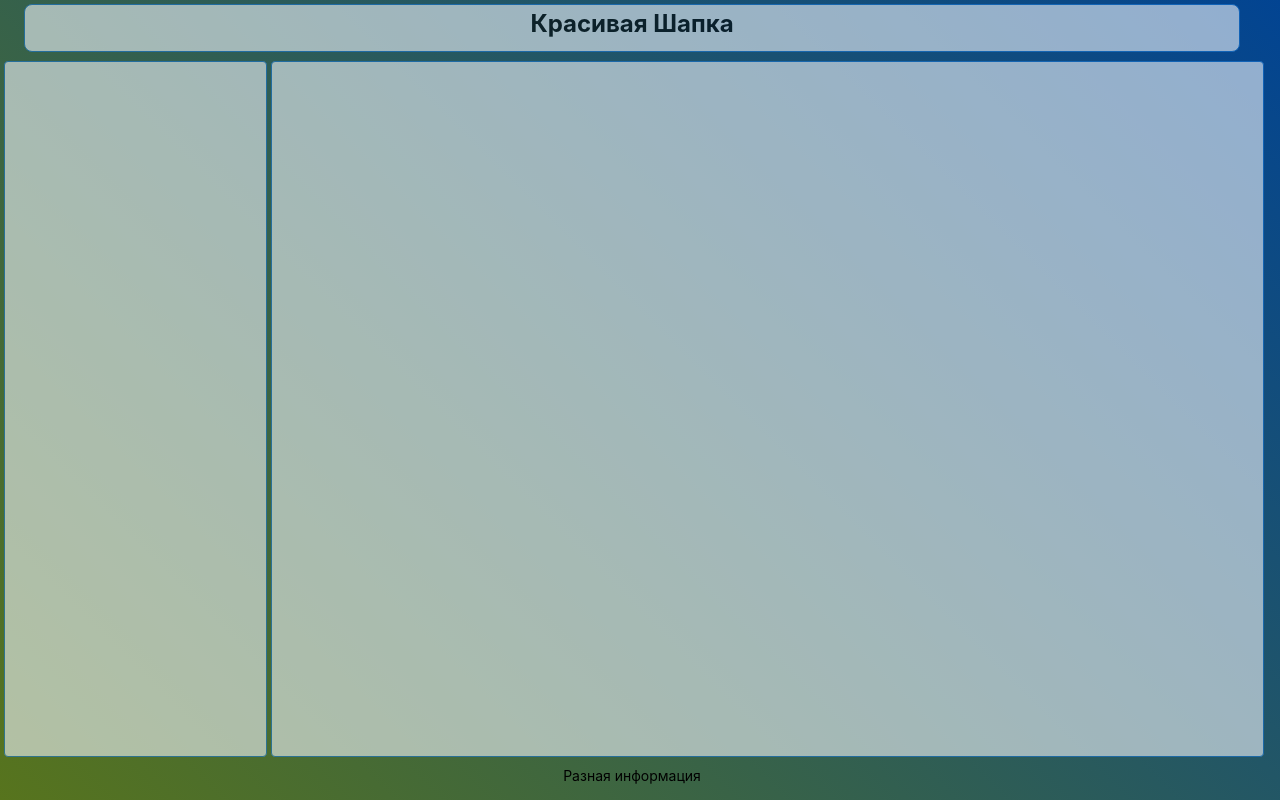
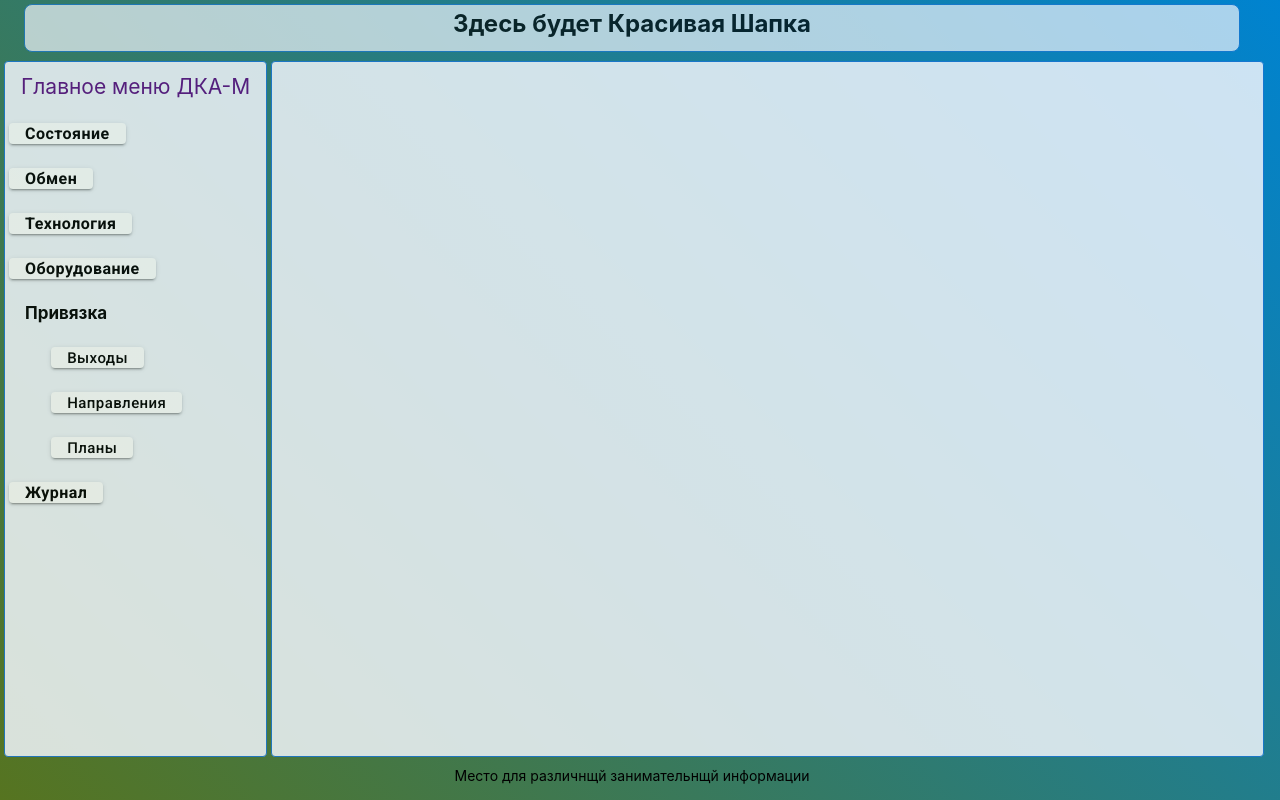
Before and after one commit to andrey-omsk-63/ASDU-dka-m, a React (Create React App) app: page / in a window 1280 px wide. Built offline with nearby package versions, Linux system fonts and the light colour scheme; the HTML template or start-up script is replaced by a standard one.

Commit message:
'1703evn'

```diff
--- a/src/App.tsx
+++ b/src/App.tsx
@@ -2,8 +2,8 @@ import React from 'react';
 
 import Grid from '@mui/material/Grid';
 import Box from '@mui/material/Box';
-//import Stack from '@mui/material/Stack';
-//import Button from '@mui/material/Button';
+import Stack from '@mui/material/Stack';
+import Button from '@mui/material/Button';
 //import TabContext from '@mui/lab/TabContext';
 //import TabPanel from '@mui/lab/TabPanel';
 //import Modal from '@mui/material/Modal';
@@ -22,7 +22,7 @@ const App = () => {
     marginLeft: 3,
     height: '6vh',
     backgroundColor: '#F1F5FB',
-    opacity: 0.6,
+    opacity: 0.7,
   };
 
   const styleAppMenu = {
@@ -32,7 +32,7 @@ const App = () => {
     marginLeft: 0.5,
     height: '87vh',
     backgroundColor: '#F1F5FB',
-    opacity: 0.6,
+    opacity: 0.85,
   };
 
   const styleAppPodv = {
@@ -46,6 +46,27 @@ const App = () => {
     fontSize: 24,
     textAlign: 'center',
     p: 0.5,
+  };
+
+  const styleButt01 = {
+    fontSize: 16,
+    maxHeight: '21px',
+    minHeight: '21px',
+    marginTop: 3,
+    backgroundColor: 'white',
+    color: 'black',
+    textAlign: 'left',
+    textTransform: 'unset !important',
+  };
+
+  const styleButt02 = {
+    fontSize: 15,
+    maxHeight: '21px',
+    minHeight: '21px',
+    marginTop: 3,
+    backgroundColor: 'white',
+    color: 'black',
+    textTransform: 'unset !important',
   };
 
   // const styleApp01 = {
@@ -165,25 +186,99 @@ const App = () => {
 
   // const [value, setValue] = React.useState('0');
 
+  const [value, setValue] = React.useState('0');
+
   return (
     <>
-      <Grid container sx={{ height: '100vh', }}>
+      <Grid container sx={{ height: '100vh' }}>
         <Grid item xs={12} sx={styleAppMulka}>
           <Box sx={styleHeader}>
-            <b>Красивая Шапка</b>
+            <b>Здесь будет Красивая Шапка</b>
           </Box>
         </Grid>
-        <Grid container sx={{ marginRight: 2, }}>
+        <Grid container sx={{ marginRight: 2 }}>
           <Grid item xs={2.5} sx={styleAppMenu}>
+            <Grid item sx={{ padding: 0.5 }}>
+              <Stack direction="column">
+                <Box sx={{ fontSize: 21, marginTop: 1, textAlign: 'center', color: '#5B1080' }}>
+                  Главное меню ДКА-М
+                </Box>
+                <Grid container>
+                  <Grid item xs>
+                    <Button sx={styleButt01} variant="contained" onClick={() => setValue('1')}>
+                      <b>Состояние </b>
+                    </Button>
+                  </Grid>
+                </Grid>
+                <Grid container>
+                  <Grid item xs>
+                    <Button sx={styleButt01} variant="contained" onClick={() => setValue('1')}>
+                      <b>Обмен </b>
+                    </Button>
+                  </Grid>
+                </Grid>
+                <Grid container>
+                  <Grid item xs>
+                    <Button sx={styleButt01} variant="contained" onClick={() => setValue('1')}>
+                      <b>Технология </b>
+                    </Button>
+                  </Grid>
+                </Grid>
+                <Grid container>
+                  <Grid item xs>
+                    <Button sx={styleButt01} variant="contained" onClick={() => setValue('1')}>
+                      <b>Оборудование </b>
+                    </Button>
+                  </Grid>
+                </Grid>
+                <Grid container>
+                  <Grid item xs>
+                    <Box sx={{ fontSize: 17, marginTop: 3, marginLeft: 2 }}>
+                      <b>Привязка </b>
+                    </Box>
+                  </Grid>
+                </Grid>
 
+                <Grid container>
+                  <Grid item xs={2}></Grid>
+                  <Grid item xs={10}>
+                    <Button sx={styleButt02} variant="contained" onClick={() => setValue('1')}>
+                      Выходы
+                    </Button>
+                  </Grid>
+                </Grid>
+                <Grid container>
+                  <Grid item xs={2}></Grid>
+                  <Grid item xs={10}>
+                    <Button sx={styleButt02} variant="contained" onClick={() => setValue('1')}>
+                      Направления
+                    </Button>
+                  </Grid>
+                </Grid>
+                <Grid container>
+                  <Grid item xs={2}></Grid>
+                  <Grid item xs={10}>
+                    <Button sx={styleButt02} variant="contained" onClick={() => setValue('1')}>
+                      Планы
+                    </Button>
+                  </Grid>
+                </Grid>
+
+                <Grid container>
+                  <Grid item xs>
+                    <Button sx={styleButt01} variant="contained" onClick={() => setValue('1')}>
+                      <b>Журнал</b>
+                    </Button>
+                  </Grid>
+                </Grid>
+              </Stack>
+            </Grid>
           </Grid>
-          <Grid item xs sx={styleAppMenu}>
-
-          </Grid>
+          <Grid item xs sx={styleAppMenu}></Grid>
         </Grid>
         <Grid item xs={12} sx={styleAppPodv}>
-          <Box sx={{ textAlign: 'center', fontSize: 14, }}>
-            Разная информация
+          <Box sx={{ textAlign: 'center', fontSize: 14 }}>
+            Место для различнщй занимательнщй информации
           </Box>
         </Grid>
       </Grid>
--- a/src/index.css
+++ b/src/index.css
@@ -4,7 +4,8 @@ body {
   height: 100%;
   width: 100%;
   /* background-color: #024492; */
-  background: linear-gradient(45deg, #57741D, #024492);
+  /* background: linear-gradient(45deg, #57741D, #024492); */
+  background: linear-gradient(45deg, #567420, #0083d0);
 
   /* background: url(./imagJournal.jpg);
 
```
Also changed, not shown: 1 other file (tests, documents, lock files or other folders).
